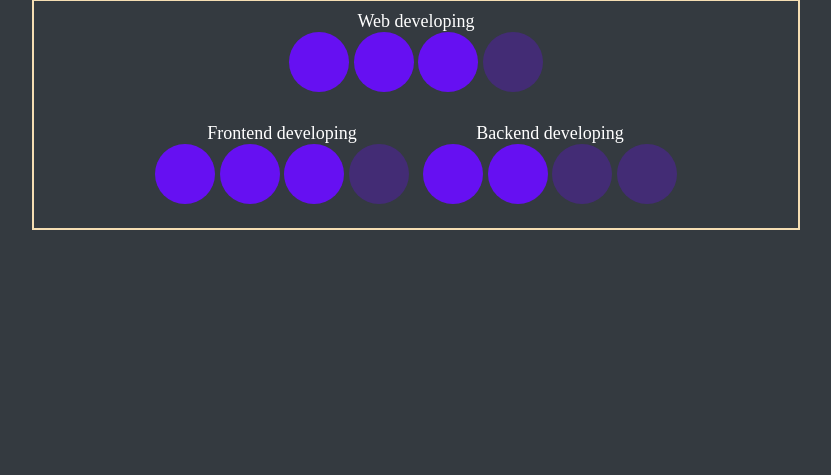
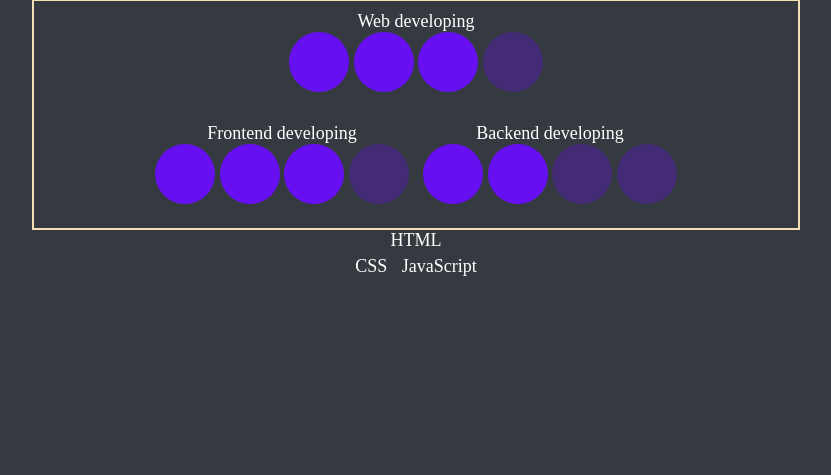
Before and after one commit to gOradef/project.com, a PHP site: page /skills.php in a window 1280 px wide. Shown: the part 192-667 px from the top of the page, without its empty margins (224-1055 px from the left). Run offline with PHP 8.4, Linux system fonts and the light colour scheme.

Commit message:
Add files via upload

```diff
--- a/scrip.js
+++ b/scrip.js
@@ -1,6 +1,7 @@
 const toggleButton = document.getElementsByClassName('toggle-button')[0]
 const navbarLinks = document.getElementsByClassName('navbar-links')[0]
+const checkbox = document.getElementsByClassName('checkbox')[0]
 
-toggleButton.addEventListener('click', () => {
- navbarLinks.classList.toggle('active1')
+checkbox.addEventListener('click', () => {
+ navbarLinks.classList.toggle('open')
   })
--- a/skills.php
+++ b/skills.php
@@ -41,7 +41,31 @@
   </div>
 
   <div class="logd">
+    <div class="skills1">
+      <div class="inline">
+        <div class="skill1"> HTML <br>
+          <span class="circle0"></span>
+          <span class="circle1"></span>
+          <span class="circle2"></span>
+          <span class="circle3"></span>
+        </div>
 
+        <div class="skill2" style='text-align:center;'> CSS <br>
+          <span class="circle0"></span>
+          <span class="circle1"></span>
+          <span class="circle2"></span>
+          <span class="circle3"></span>
+        </div>
+
+        <div class="skill3" style='text-align:center;'> JavaScript <br>
+          <span class="circle0"></span>
+          <span class="circle1"></span>
+          <span class="circle2"></span>
+          <span class="circle3"></span>
+        </div>
+
+      </div>
+    </div>
   </div>
                           <!--  \bals -->
 </div>
```
Also changed, not shown: experience.php (+5 -10 lines), index.php (+6 -5 lines), like_a.php (added, +35 -0 lines).
